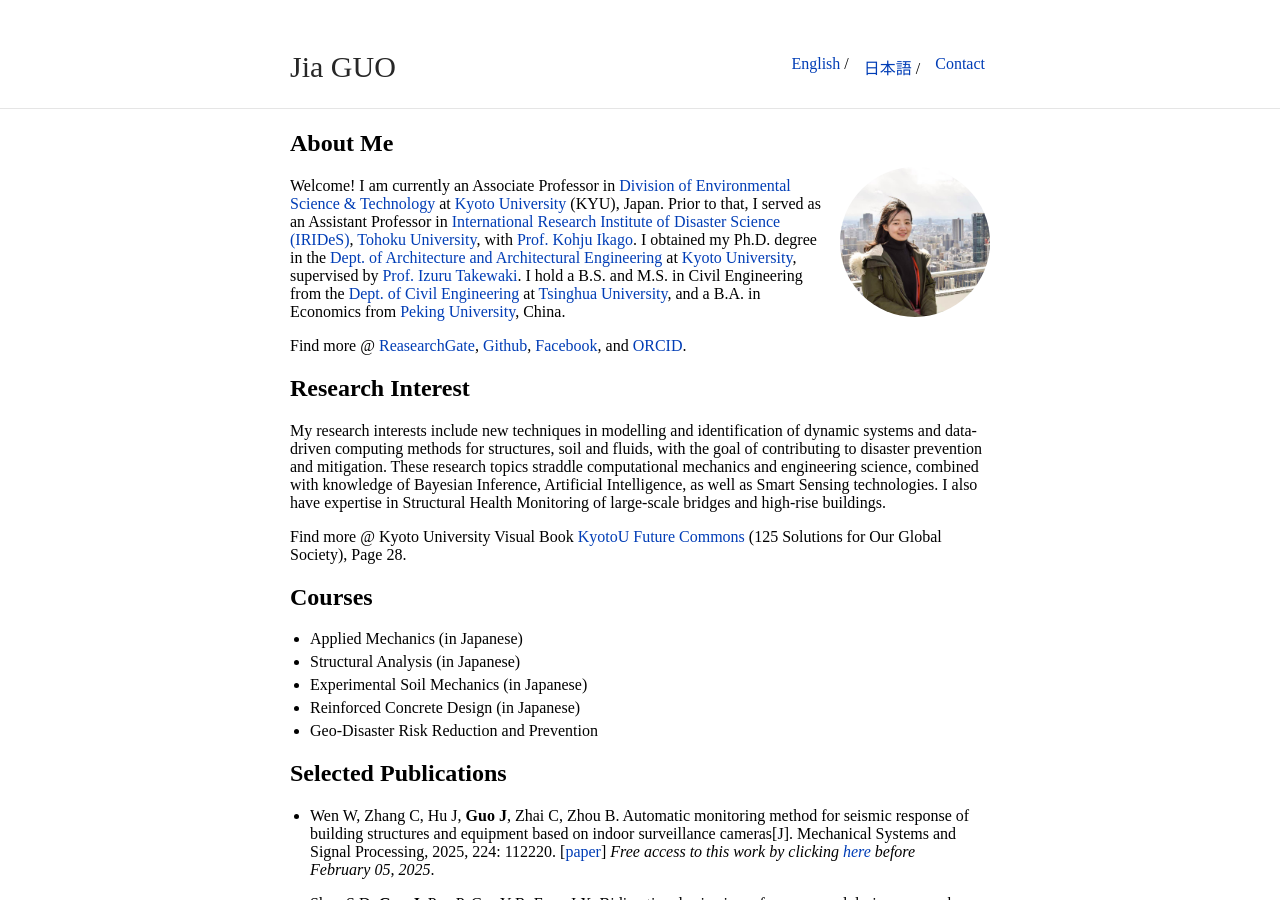
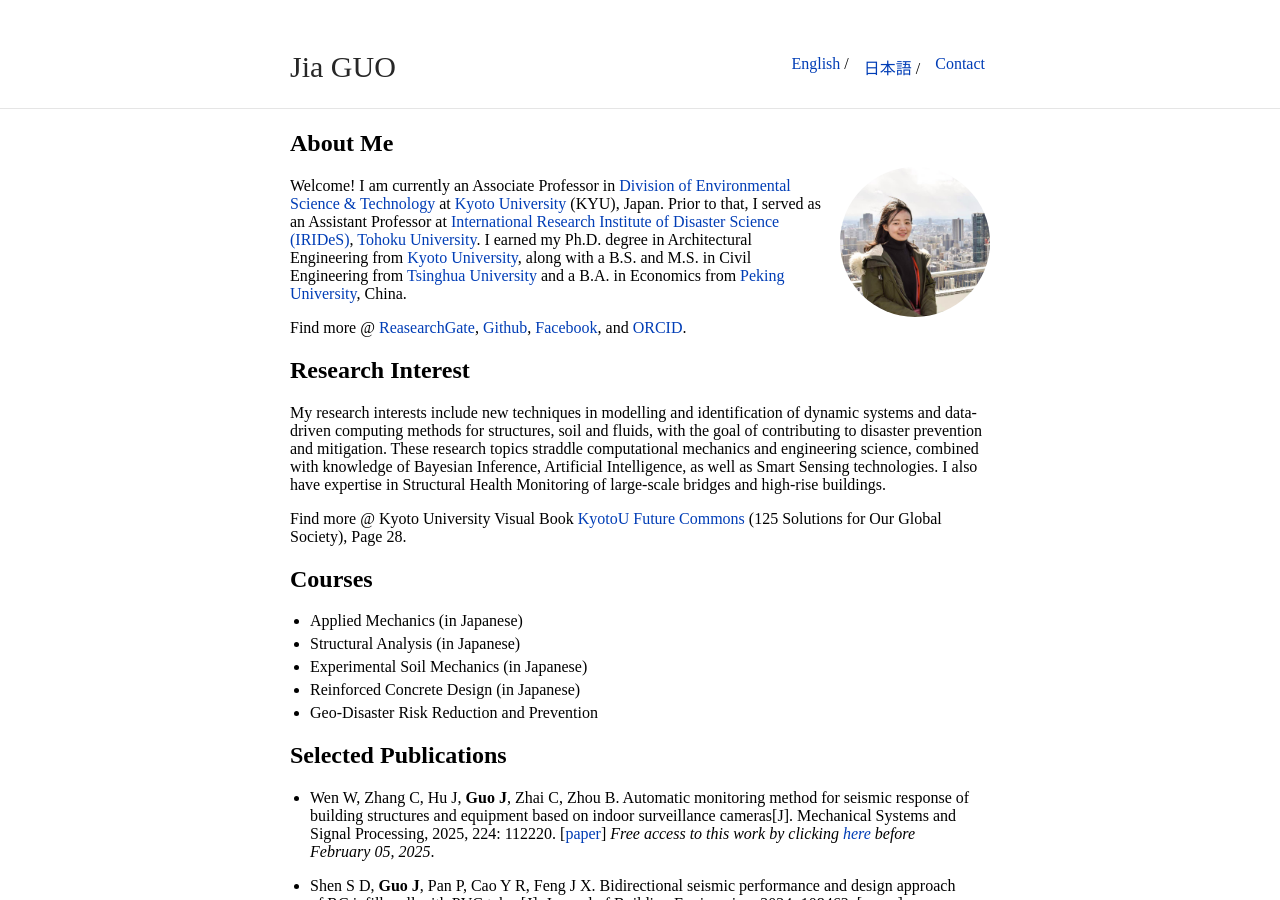
Before and after one commit to JiaGUOCV/JiaGUOCV.github.io, a Jekyll site: the page built from index.md, in a window 1280 px wide and 900 px high. Built offline with Jekyll 4.4.1, drawn with Linux system fonts in a browser that asks for light colours; our own code applies the rules of GitHub Pages for plain Markdown files.

Commit message:
Update index.md

```diff
--- a/index.md
+++ b/index.md
@@ -7,8 +7,8 @@ layout: default
 <img class="profile-picture" src="me.jpg">
 
 Welcome! I am currently an Associate Professor in [Division of Environmental Science & Technology](http://www.est.kais.kyoto-u.ac.jp/e/index.html) at [Kyoto University](https://www.kyoto-u.ac.jp/en) (KYU), Japan.
-Prior to that, I served as an Assistant Professor in [International Research Institute of Disaster Science (IRIDeS)](https://irides.tohoku.ac.jp/eng/), [Tohoku University](http://www.tohoku.ac.jp/en/), with [Prof. Kohju Ikago](https://sites.google.com/site/ikagolab/profile).
-I obtained my Ph.D. degree in the [Dept. of Architecture and Architectural Engineering](https://www.ar.t.kyoto-u.ac.jp/en?set_language=en) at [Kyoto University](https://www.kyoto-u.ac.jp/en/), supervised by [Prof. Izuru Takewaki](http://geo-environmental-engineering-lab.archi.kyoto-u.ac.jp/GEE-lab/home.php?lang=ENG). I hold a B.S. and M.S. in Civil Engineering from the [Dept. of Civil Engineering](https://www.civil.tsinghua.edu.cn/en/) at [Tsinghua University](https://www.tsinghua.edu.cn/en/index.htm), and a B.A. in Economics from [Peking University](https://english.pku.edu.cn/), China.
+Prior to that, I served as an Assistant Professor at [International Research Institute of Disaster Science (IRIDeS)](https://irides.tohoku.ac.jp/eng/), [Tohoku University](http://www.tohoku.ac.jp/en/).
+I earned my Ph.D. degree in Architectural Engineering from [Kyoto University](https://www.kyoto-u.ac.jp/en/), along with a B.S. and M.S. in Civil Engineering from [Tsinghua University](https://www.tsinghua.edu.cn/en/index.htm) and a B.A. in Economics from [Peking University](https://english.pku.edu.cn/), China.
 
 Find more @ [ReasearchGate](https://www.researchgate.net/profile/Jia-Guo-63), [Github](https://github.com/JiaGuoLab), [Facebook](https://www.facebook.com/profile.php?id=100057568955019), and [ORCID](https://orcid.org/0000-0001-9059-9851).
 
```
